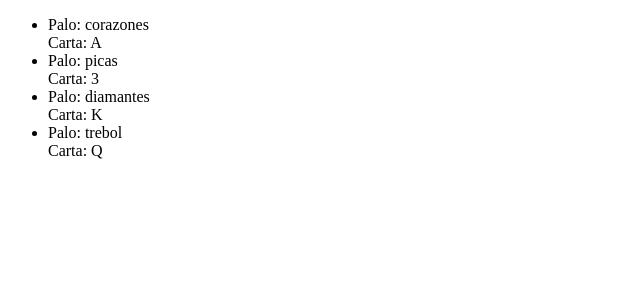
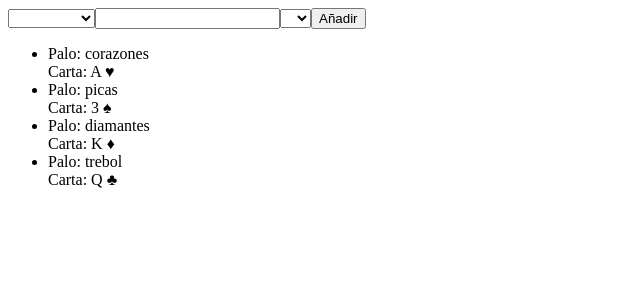
Before and after one commit to lauradillonar/angular015-directivas, an Angular app: page / in a window 1280 px wide. Shown: the top 300 px of the page, without its empty margins (0-640 px from the left). Built offline with nearby package versions, Linux system fonts and the light colour scheme.

Commit message:
Cambios en tiempo real al añadir otro objeto

```diff
--- a/src/app/app.component.html
+++ b/src/app/app.component.html
@@ -1,5 +1,20 @@
+<select [(ngModel)]="palo">
+  <option value="corazones">Corazones</option>
+  <option value="picas">Picas</option>
+  <option value="diamantes">Diamantes</option>
+  <option value="trebol">Trebol</option>
+</select>
+<input type="text" [(ngModel)]="valor" />
+<select [(ngModel)]="icono">
+  <option value="corazones">&hearts;</option>
+  <option value="picas">&spades;</option>
+  <option value="diamantes">&diams;</option>
+  <option value="trebol">&clubs;</option>
+</select>
+<button (click)="saveItem()">Añadir</button>
+
 <ul>
   <li *ngFor="let carta of cartas">
-    Palo: {{ carta.palo }} <br />Carta: {{ carta.valor }}
+    Palo: {{ carta.palo }} <br />Carta: {{ carta.valor }} {{ carta.icono }}
   </li>
 </ul>
--- a/src/app/app.component.ts
+++ b/src/app/app.component.ts
@@ -8,9 +8,24 @@ import { Component } from '@angular/core';
 export class AppComponent {
   title = 'Directivas en Angular';
   cartas = [
-    {palo: 'corazones', valor: 'A'},
-    {palo: 'picas', valor: '3'},
-    {palo: 'diamantes', valor: 'K'},
-    {palo: 'trebol', valor: 'Q'}
+    {palo: 'corazones', valor: 'A', icono: '♥'},  //  &hearts;
+    {palo: 'picas', valor: '3', icono: '♠'},      //  &spades;
+    {palo: 'diamantes', valor: 'K', icono: '♦'},  //  &diams;
+    {palo: 'trebol', valor: 'Q', icono: '♣'}      //  &clubs;
   ];
+
+  palo: string = '';
+  valor: string = '';
+  icono: string = '';
+
+  saveItem():void{
+    this.cartas.push(
+      {
+        palo: this.palo,
+        valor: this.valor,
+        icono: this.icono
+      }
+    );
+    console.log('Objeto añadido al array de objetos.');
+  }
 }
--- a/src/app/app.module.ts
+++ b/src/app/app.module.ts
@@ -1,4 +1,5 @@
 import { NgModule } from '@angular/core';
+import { FormsModule } from '@angular/forms';
 import { BrowserModule } from '@angular/platform-browser';
 
 import { AppComponent } from './app.component';
@@ -8,7 +9,8 @@ import { AppComponent } from './app.component';
     AppComponent
   ],
   imports: [
-    BrowserModule
+    BrowserModule,
+    FormsModule
   ],
   providers: [],
   bootstrap: [AppComponent]
```
